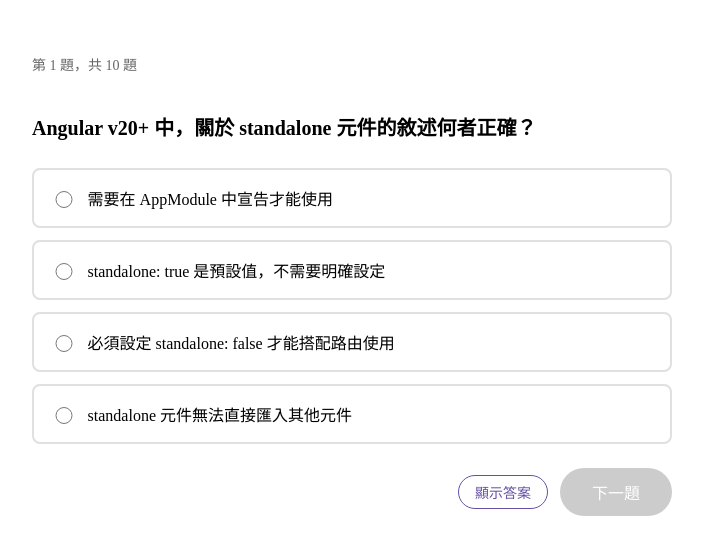
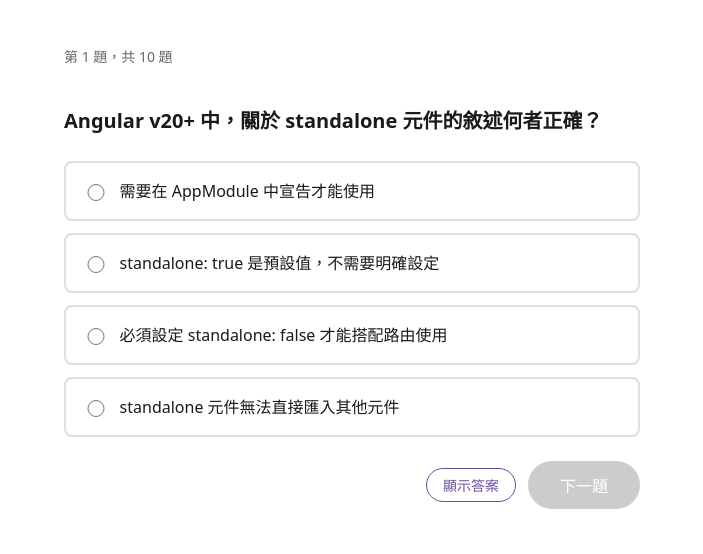
Before and after one commit to MinHao1103/angular-fundamentals-quiz, an Angular app: page /quiz in a window 1280 px wide. Shown: the top 554 px of the page, without its empty margins (288-991 px from the left). Built offline with nearby package versions, Linux system fonts and the light colour scheme.

Commit message:
a11y: 修正語言設定、補強全域樣式與無障礙屬性

```diff
--- a/src/app/pages/quiz/quiz.ts
+++ b/src/app/pages/quiz/quiz.ts
@@ -43,7 +43,12 @@
           }
         </div>
         <div class="actions-right">
-          <button type="button" class="hint-btn" (click)="toggleAnswer()">
+          <button
+            type="button"
+            class="hint-btn"
+            [attr.aria-pressed]="showAnswer()"
+            (click)="toggleAnswer()"
+          >
             {{ showAnswer() ? '隱藏答案' : '顯示答案' }}
           </button>
           <button
--- a/src/index.html
+++ b/src/index.html
@@ -1,8 +1,8 @@
 <!doctype html>
-<html lang="en">
+<html lang="zh-TW">
 <head>
   <meta charset="utf-8">
-  <title>AngularFundamentalsQuiz</title>
+  <title>Angular 基礎知識測驗</title>
   <base href="/">
   <meta name="viewport" content="width=device-width, initial-scale=1">
   <link rel="icon" type="image/x-icon" href="favicon.ico">
--- a/src/styles.css
+++ b/src/styles.css
@@ -1 +1,22 @@
-/* You can add global styles to this file, and also import other style files */
+*,
+*::before,
+*::after {
+  box-sizing: border-box;
+}
+
+body {
+  margin: 0;
+  font-family: system-ui, -apple-system, sans-serif;
+  font-size: 1rem;
+  line-height: 1.5;
+  color: #1a1a1a;
+  background: #fff;
+  -webkit-font-smoothing: antialiased;
+}
+
+/* 全域 focus 樣式：只在鍵盤操作時顯示，滑鼠點擊不顯示 */
+:focus-visible {
+  outline: 3px solid #6750a4;
+  outline-offset: 3px;
+  border-radius: 4px;
+}
```
